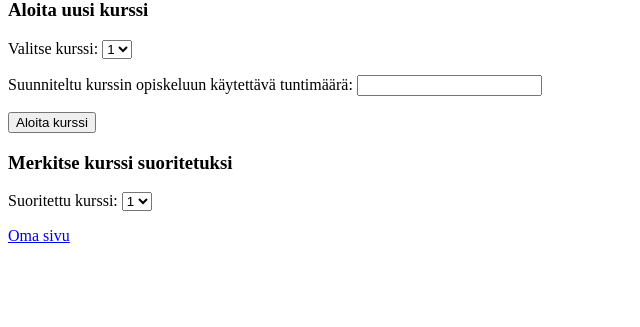
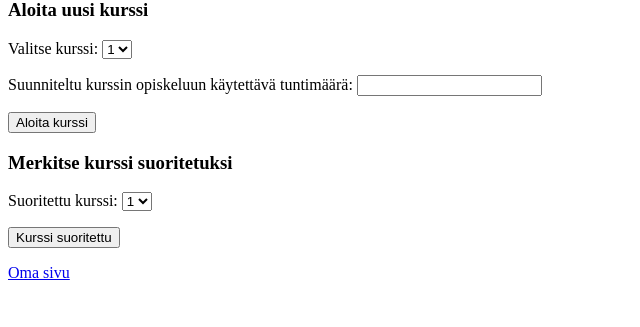
Before and after one commit to amalia53/tsoha-studytracker, a Flask app: template templates/plan.html in a window 1280 px wide. Shown: the part 136-463 px from the top of the page, without its empty margins (0-640 px from the left). Run offline with Flask 2, Linux system fonts and the light colour scheme; the template is opened without the code that fills it: most values are stand-ins (such as "Sample title", 1, 10 or a date in 2020).

Commit message:
kurssi suoritettu

```diff
--- a/templates/plan.html
+++ b/templates/plan.html
@@ -42,6 +42,8 @@ Suoritettu kurssi:
     <option value= "{{ course[0] }}" SELECTED> {{ course[0] }}
     {% endfor %}
 </select>
+<p>
+<input type="submit" value="Kurssi suoritettu">
 </form>
 <p>
 {% endif %}
```
